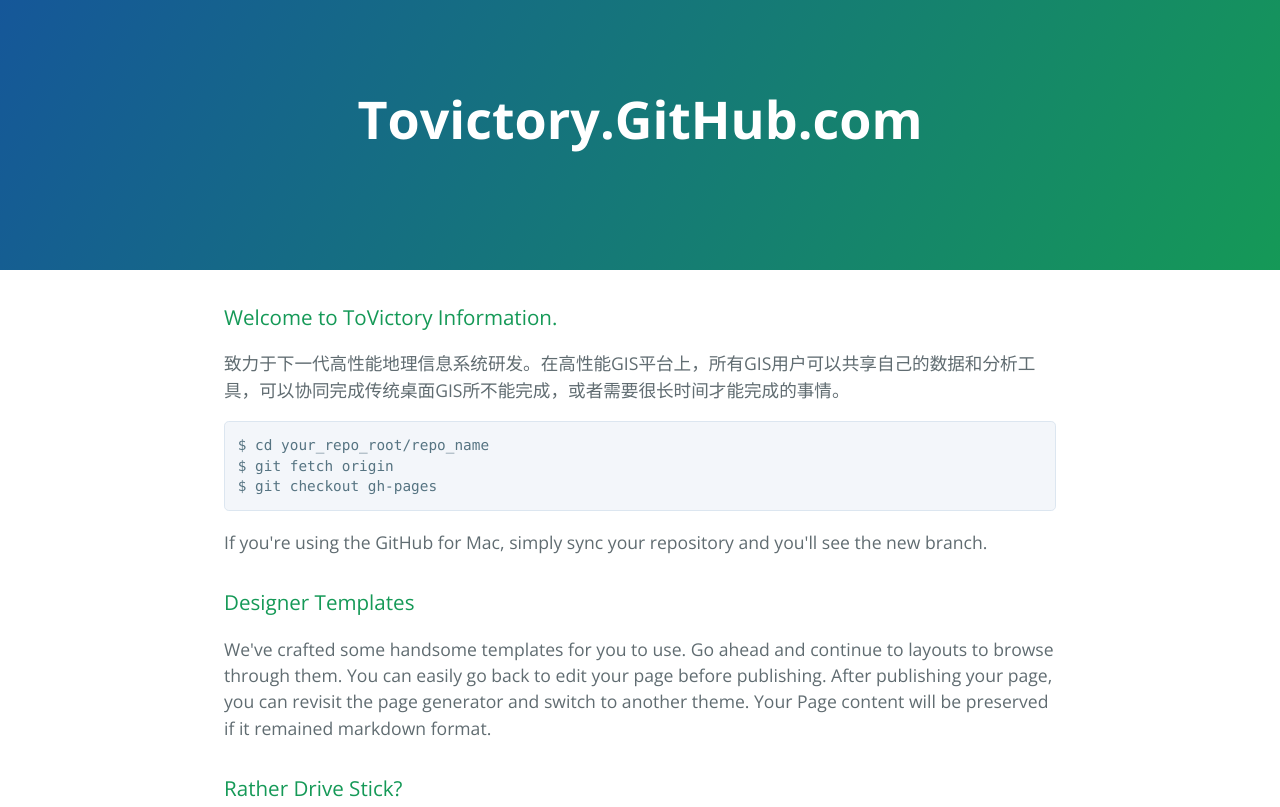
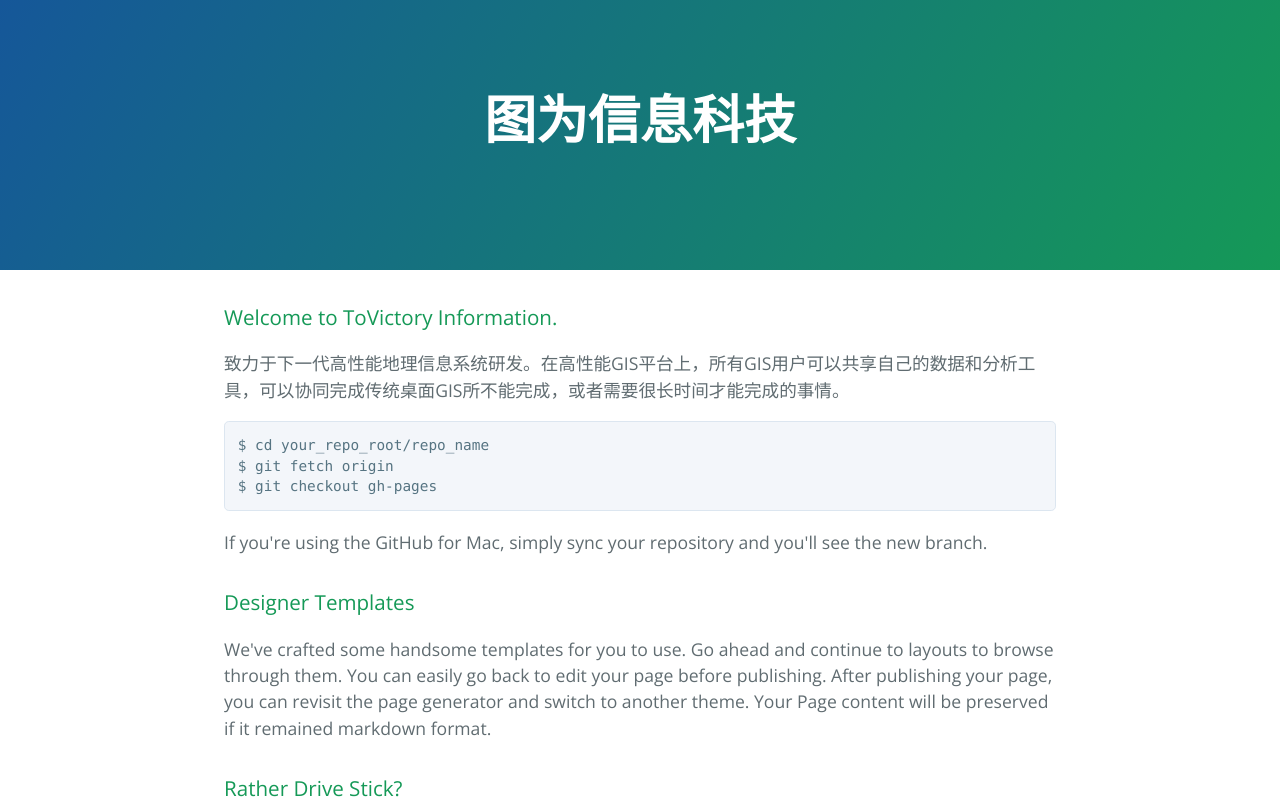
Before and after one commit to tovictory/tovictory.github.com, a plain HTML site: page index.html in a window 1280 px wide. Shown: the top 807 px of the page. Drawn offline with nearby package versions, Linux system fonts and the light colour scheme.

Commit message:
Update index.html

```diff
--- a/index.html
+++ b/index.html
@@ -2,7 +2,7 @@
 <html lang="en-us">
   <head>
     <meta charset="UTF-8">
-    <title>Tovictory.GitHub.com by tovictory</title>
+    <title>图为信息科技 by ToVictory</title>
     <meta name="viewport" content="width=device-width, initial-scale=1">
     <link rel="stylesheet" type="text/css" href="stylesheets/normalize.css" media="screen">
     <link href='http://fonts.googleapis.com/css?family=Open+Sans:400,700' rel='stylesheet' type='text/css'>
@@ -11,7 +11,7 @@
   </head>
   <body>
     <section class="page-header">
-      <h1 class="project-name">Tovictory.GitHub.com</h1>
+      <h1 class="project-name">图为信息科技</h1>
       <h2 class="project-tagline"></h2>
     </section>
 
```
